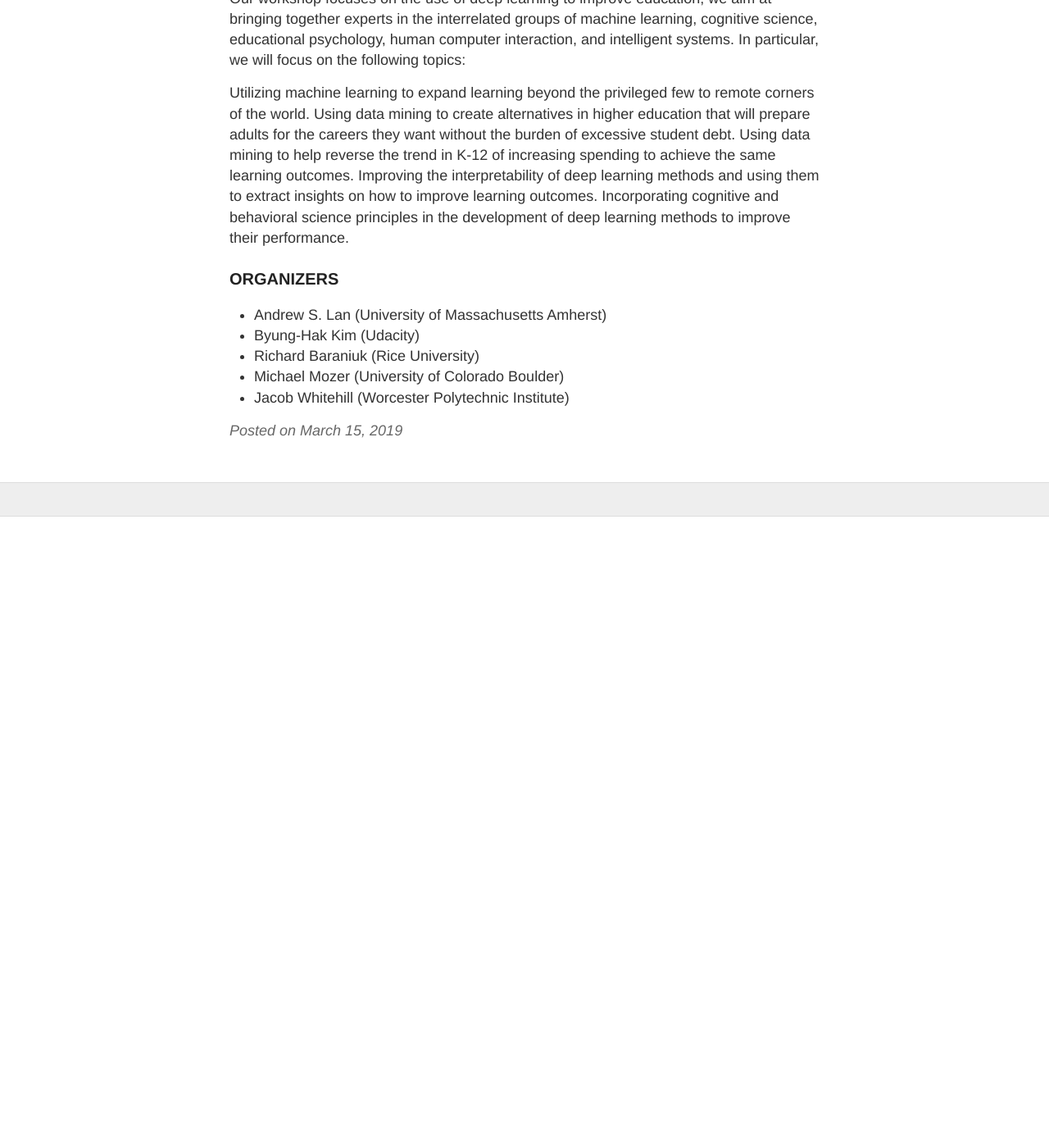
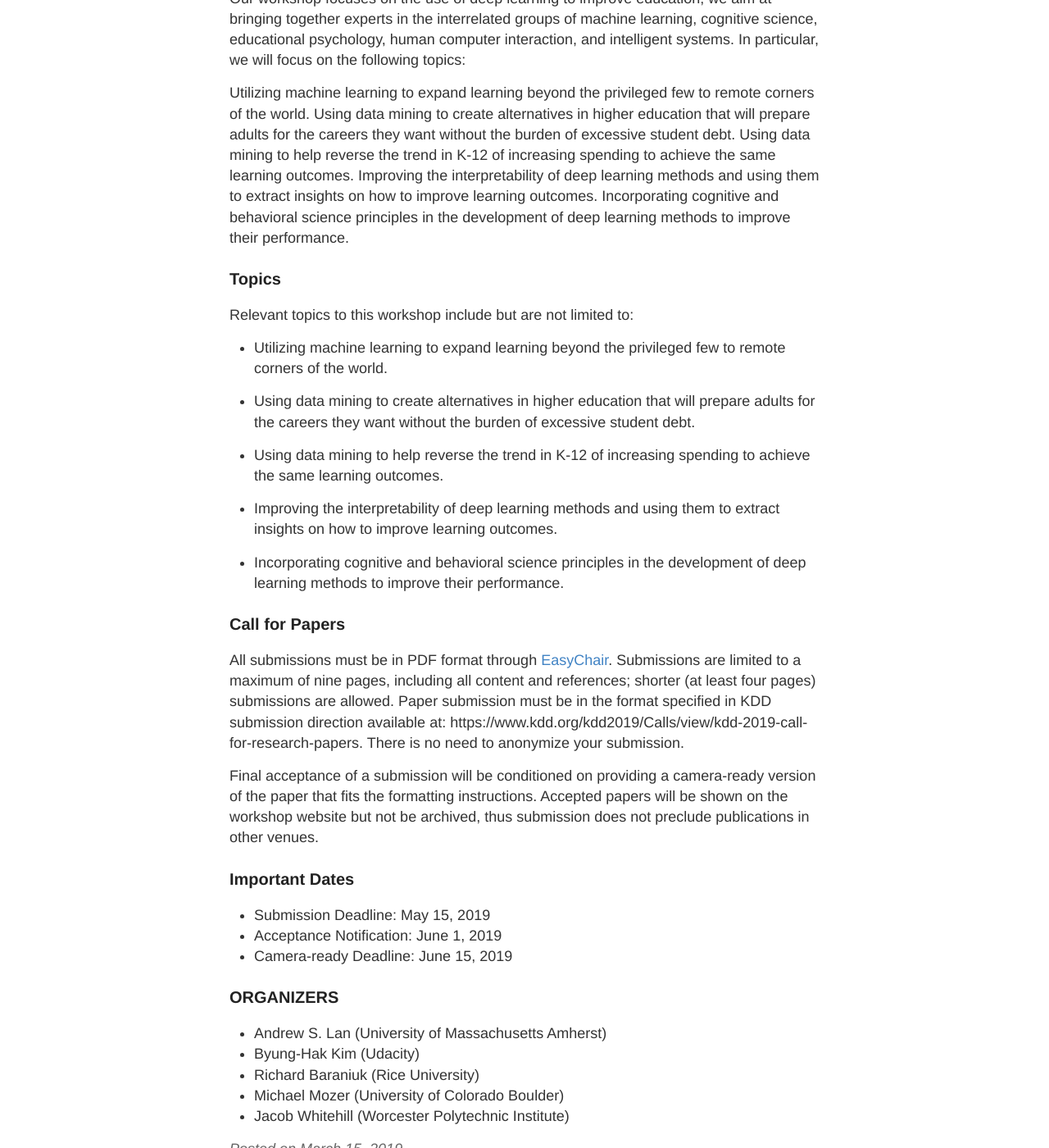
Before and after one commit to ml4ed/ml4ed.github.io, a Jekyll site: the page built from _posts/2019-03-15-2019-kdd-workshop.md, in a window 1280 px wide and 1400 px high, scrolled down 544 px. Shown: the whole window at 82% size. Built offline with Jekyll 4.4.1, drawn with Linux system fonts in a browser that asks for light colours; before the commit the page ends 1174 px from its top, so only the background shows below that.

Commit message:
Update 2019-03-15-2019-kdd-workshop.md

```diff
--- a/_posts/2019-03-15-2019-kdd-workshop.md
+++ b/_posts/2019-03-15-2019-kdd-workshop.md
@@ -22,6 +22,31 @@ Using data mining to help reverse the trend in K-12 of increasing spending to ac
 Improving the interpretability of deep learning methods and using them to extract insights on how to improve learning outcomes.
 Incorporating cognitive and behavioral science principles in the development of deep learning methods to improve their performance.
 
+### Topics
+
+Relevant topics to this workshop include but are not limited to:
+
+* Utilizing machine learning to expand learning beyond the privileged few to remote corners of the world.
+
+* Using data mining to create alternatives in higher education that will prepare adults for the careers they want without the burden of excessive student debt.
+
+* Using data mining to help reverse the trend in K-12 of increasing spending to achieve the same learning outcomes.
+
+* Improving the interpretability of deep learning methods and using them to extract insights on how to improve learning outcomes.
+
+* Incorporating cognitive and behavioral science principles in the development of deep learning methods to improve their performance.
+
+### Call for Papers
+
+All submissions must be in PDF format through [EasyChair](https://easychair.org/conferences/?conf=dl4ed). Submissions are limited to a maximum of nine pages, including all content and references; shorter (at least four pages) submissions are allowed. Paper submission must be in the format specified in KDD submission direction available at: https://www.kdd.org/kdd2019/Calls/view/kdd-2019-call-for-research-papers. There is no need to anonymize your submission.
+
+Final acceptance of a submission will be conditioned on providing a camera-ready version of the paper that fits the formatting instructions. Accepted papers will be shown on the workshop website but not be archived, thus submission does not preclude publications in other venues.
+
+### Important Dates
+
+* Submission Deadline: May 15, 2019
+* Acceptance Notification: June 1, 2019
+* Camera-ready Deadline: June 15, 2019
 
 ### ORGANIZERS
 
```
